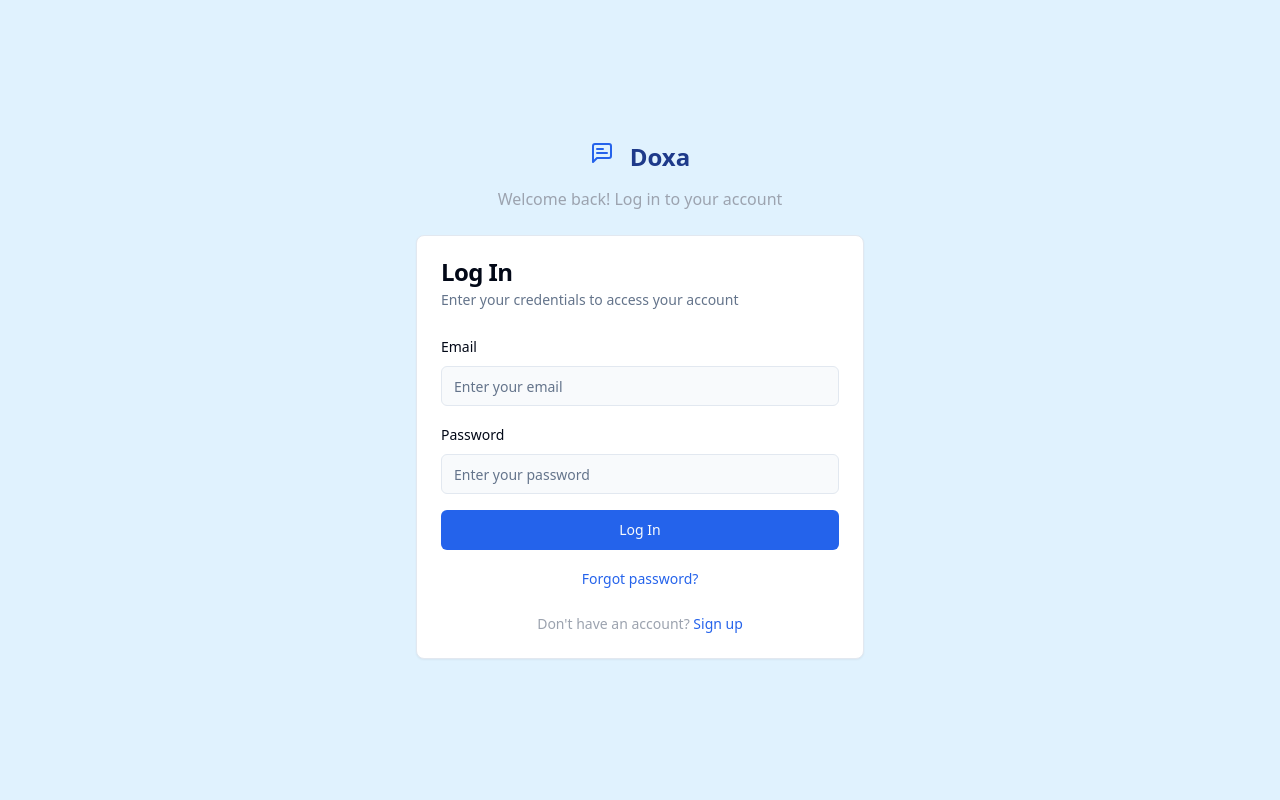
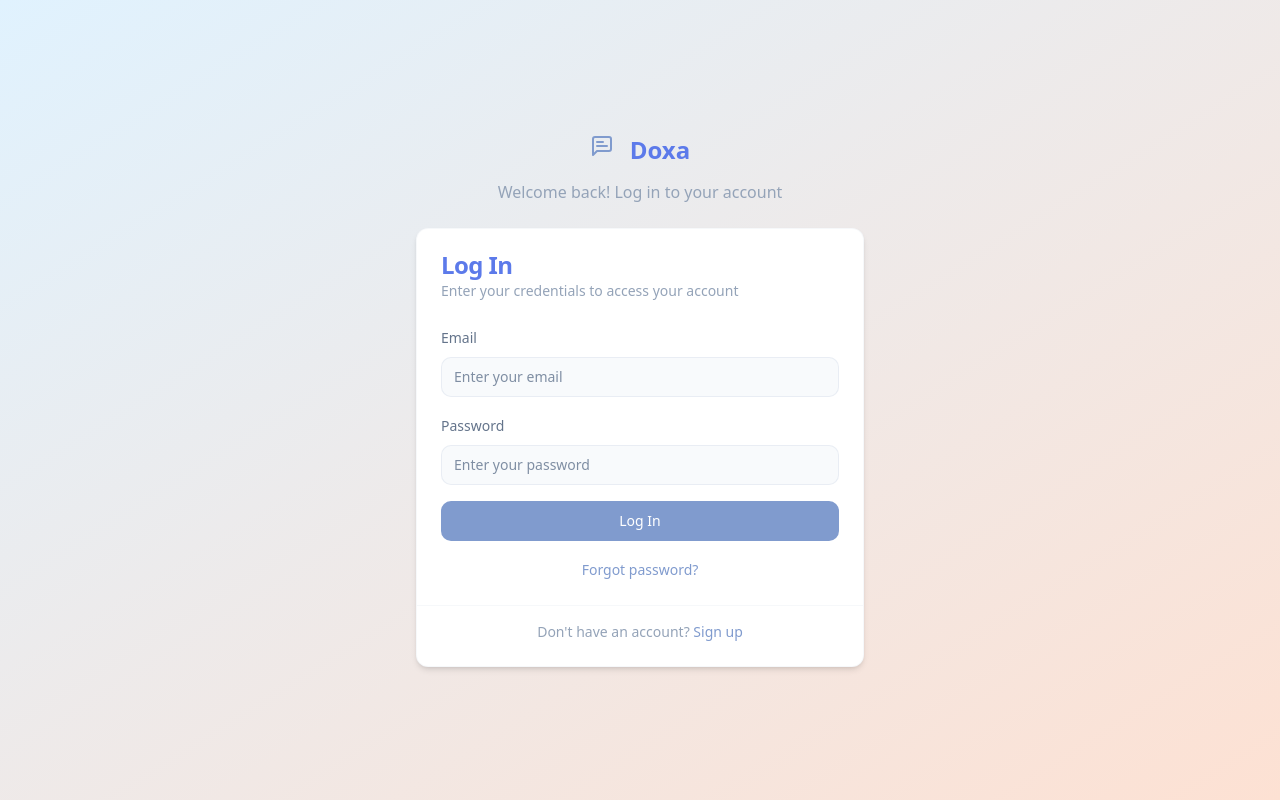
Before and after one commit to leiderdario/doxav2, a React (Vite) app: page /login in a window 1280 px wide. Built offline with nearby package versions, Linux system fonts and the light colour scheme.

Commit message:
Update color palette
Update the color palette to use softer and calmer blues, greens, and grays.

```diff
--- a/src/index.css
+++ b/src/index.css
@@ -6,81 +6,81 @@
 @layer base {
   :root {
     --background: 210 40% 98%;
-    --foreground: 222.2 84% 4.9%;
+    --foreground: 222.2 70% 30%; /* Softer text color */
 
     --card: 0 0% 100%;
-    --card-foreground: 222.2 84% 4.9%;
+    --card-foreground: 222.2 70% 30%; /* Softer text color */
 
     --popover: 0 0% 100%;
-    --popover-foreground: 222.2 84% 4.9%;
+    --popover-foreground: 222.2 70% 30%; /* Softer text color */
 
-    --primary: 221 83% 53%;
+    --primary: 221 70% 60%; /* Softer primary color */
     --primary-foreground: 210 40% 98%;
 
     --secondary: 210 40% 96.1%;
-    --secondary-foreground: 222.2 47.4% 11.2%;
+    --secondary-foreground: 222.2 47.4% 40%; /* Softer secondary foreground */
 
     --muted: 210 40% 96.1%;
-    --muted-foreground: 215.4 16.3% 46.9%;
+    --muted-foreground: 215.4 16.3% 56.9%; /* Softer muted text */
 
-    --accent: 217 91% 60%;
-    --accent-foreground: 222.2 47.4% 11.2%;
+    --accent: 217 80% 70%; /* Softer accent */
+    --accent-foreground: 222.2 47.4% 40%; /* Softer accent foreground */
 
-    --destructive: 0 84.2% 60.2%;
+    --destructive: 0 70% 65%; /* Softer destructive */
     --destructive-foreground: 210 40% 98%;
 
     --border: 214.3 31.8% 91.4%;
     --input: 214.3 31.8% 91.4%;
-    --ring: 221 83% 53%;
+    --ring: 221 70% 60%; /* Softer ring color */
 
-    --radius: 0.5rem;
+    --radius: 0.75rem; /* Slightly more rounded */
 
-    --sidebar-background: 220 14% 96%;
-    --sidebar-foreground: 222 47% 11%;
-    --sidebar-primary: 221 83% 53%;
+    --sidebar-background: 220 20% 97%; /* Softer sidebar background */
+    --sidebar-foreground: 222 47% 40%; /* Softer sidebar text */
+    --sidebar-primary: 221 70% 60%; /* Softer sidebar primary */
     --sidebar-primary-foreground: 0 0% 100%;
     --sidebar-accent: 210 40% 96%;
-    --sidebar-accent-foreground: 222 47% 11%;
+    --sidebar-accent-foreground: 222 47% 40%; /* Softer sidebar accent text */
     --sidebar-border: 220 13% 91%;
-    --sidebar-ring: 221 83% 53%;
+    --sidebar-ring: 221 70% 60%; /* Softer sidebar ring */
   }
 
   .dark {
-    --background: 222.2 84% 4.9%;
+    --background: 222.2 70% 10%; /* Softer dark background */
     --foreground: 210 40% 98%;
 
-    --card: 222.2 84% 4.9%;
+    --card: 222.2 70% 10%; /* Softer dark card */
     --card-foreground: 210 40% 98%;
 
-    --popover: 222.2 84% 4.9%;
+    --popover: 222.2 70% 10%; /* Softer dark popover */
     --popover-foreground: 210 40% 98%;
 
-    --primary: 217 91% 60%;
-    --primary-foreground: 222.2 47.4% 11.2%;
+    --primary: 217 80% 65%; /* Softer dark primary */
+    --primary-foreground: 222.2 47.4% 30%;
 
-    --secondary: 217.2 32.6% 17.5%;
+    --secondary: 217.2 32.6% 25%; /* Softer dark secondary */
     --secondary-foreground: 210 40% 98%;
 
-    --muted: 217.2 32.6% 17.5%;
-    --muted-foreground: 215 20.2% 65.1%;
+    --muted: 217.2 32.6% 25%; /* Softer dark muted */
+    --muted-foreground: 215 20.2% 75%;
 
-    --accent: 215 25% 27%;
+    --accent: 215 25% 35%; /* Softer dark accent */
     --accent-foreground: 210 40% 98%;
 
-    --destructive: 0 62.8% 30.6%;
+    --destructive: 0 62.8% 40%; /* Softer dark destructive */
     --destructive-foreground: 210 40% 98%;
 
-    --border: 217.2 32.6% 17.5%;
-    --input: 217.2 32.6% 17.5%;
+    --border: 217.2 32.6% 25%; /* Softer dark border */
+    --input: 217.2 32.6% 25%; /* Softer dark input */
     --ring: 212.7 26.8% 83.9%;
 
-    --sidebar-background: 215 28% 17%;
+    --sidebar-background: 215 28% 25%; /* Softer dark sidebar */
     --sidebar-foreground: 210 40% 98%;
-    --sidebar-primary: 217 91% 60%;
+    --sidebar-primary: 217 80% 65%; /* Softer dark sidebar primary */
     --sidebar-primary-foreground: 0 0% 100%;
-    --sidebar-accent: 215 25% 27%;
+    --sidebar-accent: 215 25% 35%; /* Softer dark sidebar accent */
     --sidebar-accent-foreground: 210 40% 98%;
-    --sidebar-border: 215 25% 27%;
+    --sidebar-border: 215 25% 35%; /* Softer dark sidebar border */
     --sidebar-ring: 212.7 26.8% 83.9%;
   }
 }
--- a/src/pages/Login.tsx
+++ b/src/pages/Login.tsx
@@ -41,7 +41,7 @@ const Login = () => {
   };
 
   return (
-    <div className="min-h-screen bg-pale-blue flex items-center justify-center p-4">
+    <div className="min-h-screen bg-gradient-to-br from-pale-blue to-soft-peach flex items-center justify-center p-4">
       <div className="w-full max-w-md">
         <div className="text-center mb-6">
           <div className="inline-flex items-center">
@@ -51,10 +51,10 @@ const Login = () => {
           <p className="text-medium-gray mt-2">Welcome back! Log in to your account</p>
         </div>
 
-        <Card>
-          <CardHeader>
-            <CardTitle>Log In</CardTitle>
-            <CardDescription>
+        <Card className="border border-blue-gray/10 shadow-md">
+          <CardHeader className="space-y-1">
+            <CardTitle className="text-dark-blue">Log In</CardTitle>
+            <CardDescription className="text-medium-gray">
               Enter your credentials to access your account
             </CardDescription>
           </CardHeader>
@@ -66,9 +66,9 @@ const Login = () => {
                   name="email"
                   render={({ field }) => (
                     <FormItem>
-                      <FormLabel>Email</FormLabel>
+                      <FormLabel className="text-dark-gray">Email</FormLabel>
                       <FormControl>
-                        <Input placeholder="Enter your email" {...field} />
+                        <Input placeholder="Enter your email" className="border-blue-gray/20 focus:border-vivid-blue" {...field} />
                       </FormControl>
                       <FormMessage />
                     </FormItem>
@@ -80,31 +80,31 @@ const Login = () => {
                   name="password"
                   render={({ field }) => (
                     <FormItem>
-                      <FormLabel>Password</FormLabel>
+                      <FormLabel className="text-dark-gray">Password</FormLabel>
                       <FormControl>
-                        <Input type="password" placeholder="Enter your password" {...field} />
+                        <Input type="password" placeholder="Enter your password" className="border-blue-gray/20 focus:border-vivid-blue" {...field} />
                       </FormControl>
                       <FormMessage />
                     </FormItem>
                   )}
                 />
 
-                <Button type="submit" className="w-full" disabled={isLoading}>
+                <Button type="submit" className="w-full bg-vivid-blue hover:bg-vivid-blue/90 text-white" disabled={isLoading}>
                   {isLoading ? "Logging in..." : "Log In"}
                 </Button>
               </form>
             </Form>
 
             <div className="mt-4 text-center">
-              <Link to="/forgotten-password" className="text-sm text-vivid-blue hover:underline">
+              <Link to="/forgotten-password" className="text-sm text-vivid-blue hover:text-vivid-blue/80 hover:underline">
                 Forgot password?
               </Link>
             </div>
           </CardContent>
-          <CardFooter className="flex justify-center">
+          <CardFooter className="flex justify-center border-t border-blue-gray/10 pt-4">
             <p className="text-sm text-medium-gray">
               Don't have an account?{" "}
-              <Link to="/register" className="text-vivid-blue hover:underline">
+              <Link to="/register" className="text-vivid-blue hover:text-vivid-blue/80 hover:underline">
                 Sign up
               </Link>
             </p>
--- a/tailwind.config.ts
+++ b/tailwind.config.ts
@@ -53,21 +53,24 @@ export default {
 					DEFAULT: 'hsl(var(--card))',
 					foreground: 'hsl(var(--card-foreground))'
 				},
-				// Custom color palette for ThoughtChatter
-				"dark-blue": "#1E3A8A",
-				"vivid-blue": "#2563EB",
-				"pale-blue": "#E0F2FE",
-				"powder-blue": "#BFDBFE",
-				"mountain": "#556B2F",
-				"silver": "#C0C0C0",
-				"light-gray": "#F3F4F6",
-				"dark-gray": "#4B5563",
-				"medium-gray": "#9CA3AF",
-				"brown": "#A27B5C",
-				"powder-pink": "#FBE4E8",
-				"dark-green": "#1F2937",
-				// Additional shades
-				"blue-gray": "#64748B",
+				// Updated custom color palette with softer colors
+				"dark-blue": "#5C7AEA",  // Softer dark blue
+				"vivid-blue": "#809BCE", // Softer vivid blue
+				"pale-blue": "#E0F2FE",  // Kept as is - already soft
+				"powder-blue": "#D6E2FF", // Softer powder blue
+				"mountain": "#8DA787",    // Softer mountain green
+				"silver": "#D1D5DB",      // Softer silver
+				"light-gray": "#F8FAFC",  // Lighter gray
+				"dark-gray": "#64748B",   // Softer dark gray
+				"medium-gray": "#94A3B8", // Softer medium gray
+				"brown": "#B79B8C",       // Softer brown
+				"powder-pink": "#FBE4E8", // Kept as is - already soft
+				"dark-green": "#5B7F64",  // Softer dark green
+				// Additional soft shades
+				"blue-gray": "#A9B8D0",   // Softer blue-gray
+				"soft-green": "#F2FCE2",  // New soft green
+				"soft-yellow": "#FEF7CD", // New soft yellow
+				"soft-peach": "#FDE1D3",  // New soft peach
 				sidebar: {
 					DEFAULT: 'hsl(var(--sidebar-background))',
 					foreground: 'hsl(var(--sidebar-foreground))',
```
